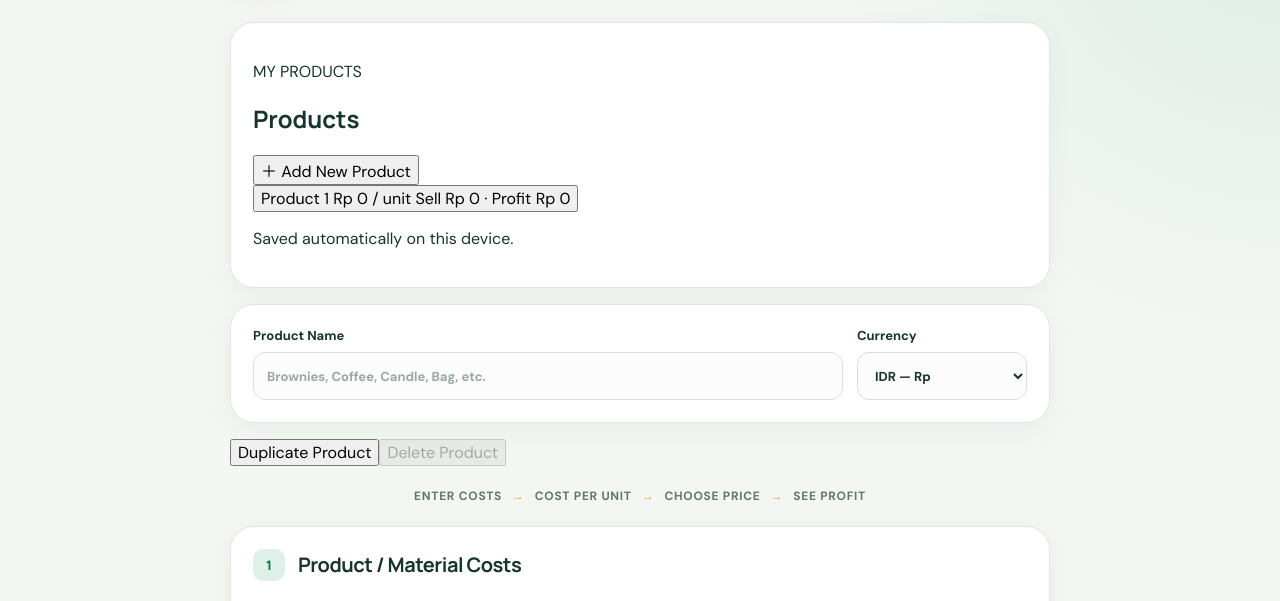
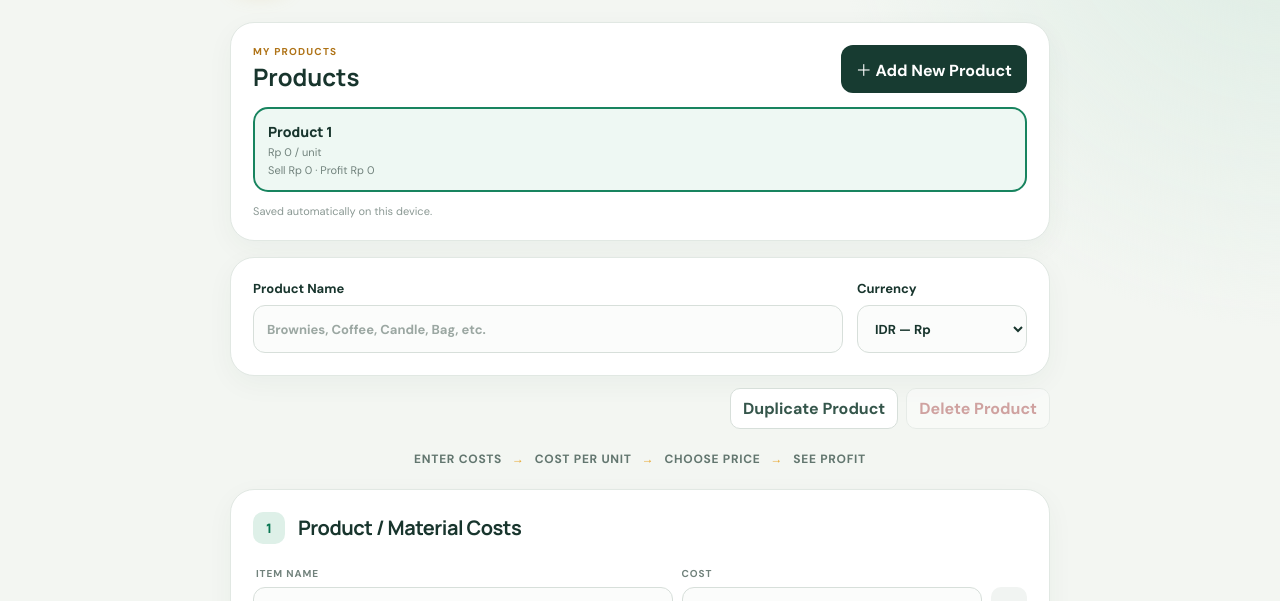
Before and after one commit to evavickers22-coder/business-cost-calculator, a website with bundled scripts: page index.html in a window 1280 px wide. Shown: the part 121-722 px from the top of the page. Built offline with nearby package versions, Linux system fonts and the light colour scheme.

Commit message:
Load multi-product styles

```diff
--- a/index.html
+++ b/index.html
@@ -7,6 +7,7 @@
     <meta name="description" content="Calculate product costs, selling price, and profit instantly." />
     <title>Business Cost Calculator</title>
     <link rel="stylesheet" href="./src/styles.css" />
+    <link rel="stylesheet" href="./src/multi-product.css" />
   </head>
   <body>
     <div id="root"></div>
```
